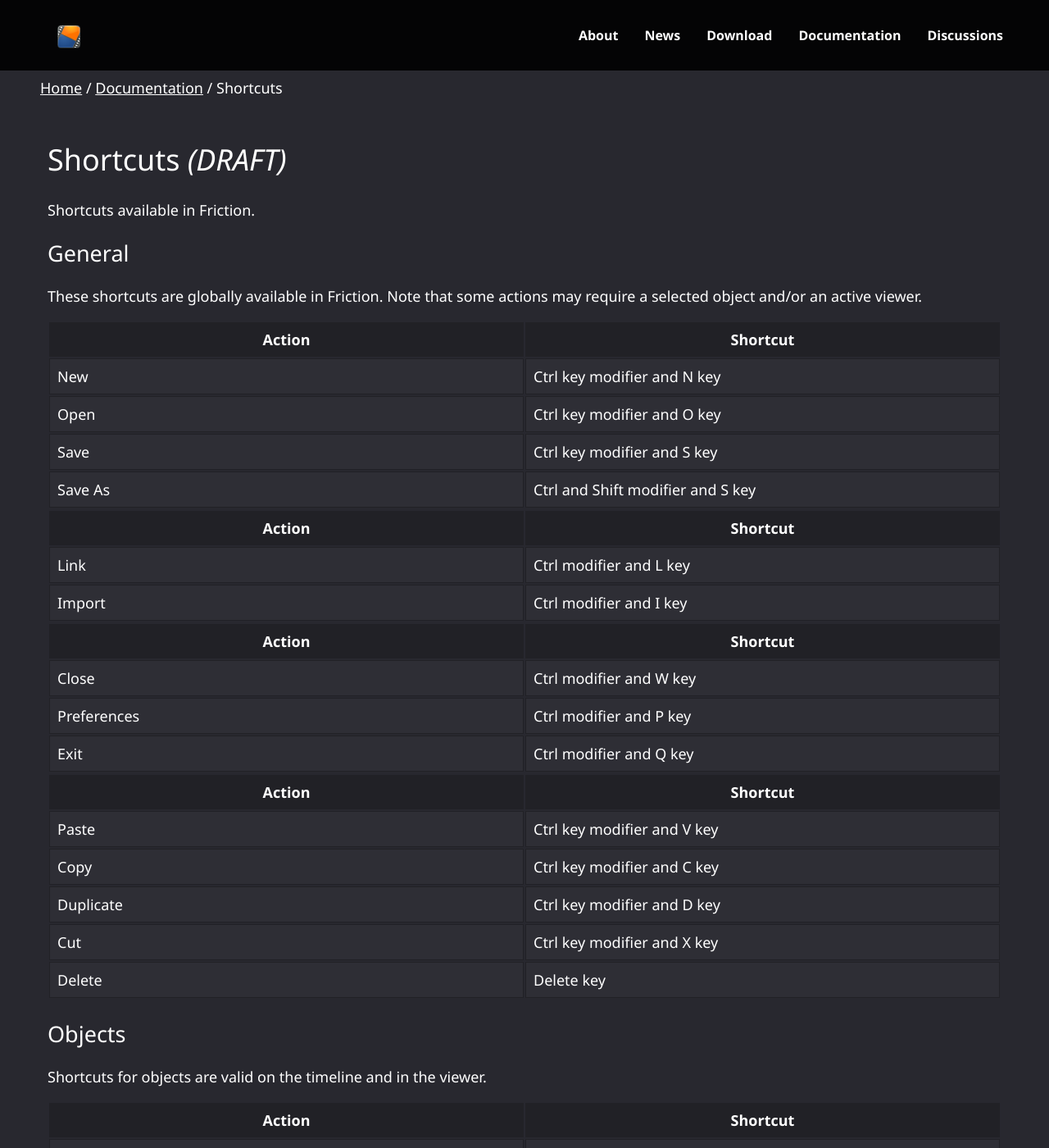
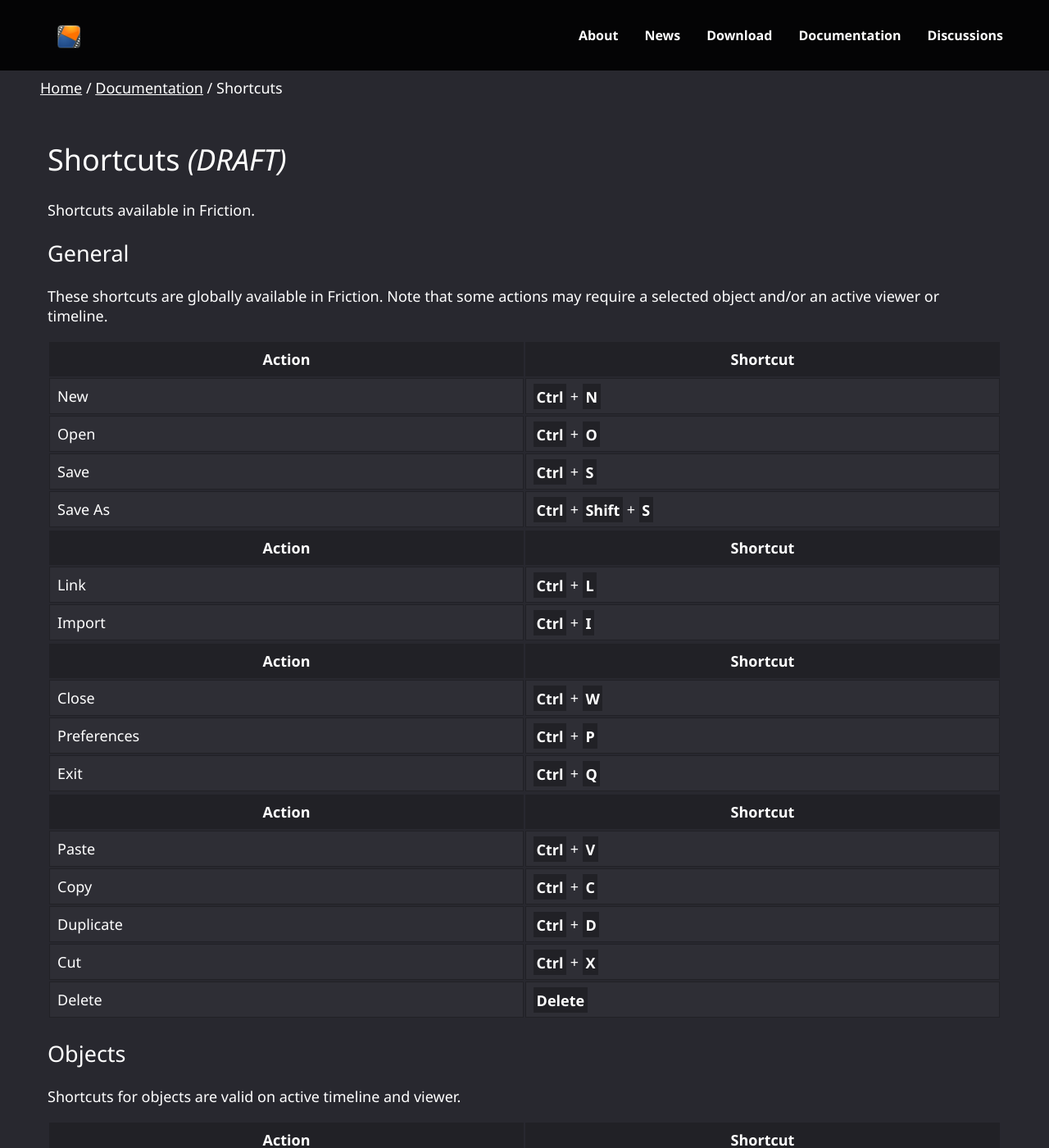
Before and after one commit to friction2d/friction2d.github.io, a Jekyll site: the page built from documentation/shortcuts.md, in a window 1280 px wide and 1400 px high. Shown: the whole window at 82% size. Built offline with Jekyll 4.4.1, drawn with Linux system fonts in a browser that asks for light colours; some of the changed text lies outside the part shown.

Commit message:
Update shortcuts.md

```diff
--- a/documentation/shortcuts.md
+++ b/documentation/shortcuts.md
@@ -9,88 +9,100 @@ Shortcuts available in Friction.
 
 ## General
 
-These shortcuts are globally available in Friction. Note that some actions may require a selected object and/or an active viewer.
+These shortcuts are globally available in Friction. Note that some actions may require a selected object and/or an active viewer or timeline.
 
 | Action | Shortcut |
 | ------ | -------- |
-| New | Ctrl key modifier and N key
-| Open | Ctrl key modifier and O key
-| Save | Ctrl key modifier and S key
-| Save As | Ctrl and Shift modifier and S key
+| New | `Ctrl` + `N`
+| Open | `Ctrl` + `O`
+| Save | `Ctrl` + `S`
+| Save As | `Ctrl` + `Shift` + `S`
 
 | Action | Shortcut |
 | ------ | -------- |
-| Link | Ctrl modifier and L key
-| Import | Ctrl modifier and I key
+| Link | `Ctrl` + `L`
+| Import | `Ctrl` + `I`
 
 | Action | Shortcut |
 | ------ | -------- |
-| Close | Ctrl modifier and W key
-| Preferences | Ctrl modifier and P key
-| Exit | Ctrl modifier and Q key
+| Close | `Ctrl` + `W`
+| Preferences | `Ctrl` + `P`
+| Exit | `Ctrl` + `Q`
 
 | Action | Shortcut |
 | ------ | -------- |
-| Paste | Ctrl key modifier and V key
-| Copy | Ctrl key modifier and C key
-| Duplicate | Ctrl key modifier and D key
-| Cut | Ctrl key modifier and X key
-| Delete | Delete key
+| Paste | `Ctrl` + `V`
+| Copy | `Ctrl` + `C`
+| Duplicate | `Ctrl` + `D`
+| Cut | `Ctrl` + `X`
+| Delete | `Delete`
 
 ## Objects
 
-Shortcuts for objects are valid on the timeline and in the viewer.
+Shortcuts for objects are valid on active timeline and viewer.
 
 | Action | Shortcut |
 | ------ | -------- |
-| Move Object Up | PageUp key
-| Move Object Down | PageDown key
-| Move Object Top | Home key
-| Move Object Bottom | End key
+| Move Object Up | `PageUp`
+| Move Object Down | `PageDown`
+| Move Object Top | `Home`
+| Move Object Bottom | `End`
 
 | Action | Shortcut |
 | ------ | -------- |
-| Group | Ctrl key modifier and G key
-| UnGroup | Ctrl + Shft key modifier and G key
+| Group | `Ctrl` + `G`
+| UnGroup | `Ctrl` + `Shft` + `G`
 
 | Action | Shortcut |
 | ------ | -------- |
-| Select All | A key
-| DeSelect All | Shift key modifier and A key
-| Invert Selection | I key
+| Select All | `A`
+| DeSelect All | `Shift` + `A`
+| Invert Selection | `I`
 
 ## Timeline
 
+Shortcuts are valid on active timeline.
+
 | Action | Shortcut |
 | ------ | -------- |
-||
+| Rewind *(first frame)* | `Shift` + `Left`
+| Fast Forward *(last frame)* | `Shift` + `Right`
+| Previous Frame | `Left`
+| Next Frame | `Right`
+| Previous Keyframe | `Down`
+| Next Keyframe | `Up`
+| Play/Pause | `Space`
+| Play from first frame | `Shift` + `Space`
+| Stop | `Esc`
 
-## Viewer
+## Viewer/Canvas
+
+Shortcuts are valid on active viewer.
 
 ### Pan and Zoom
 
 | Action | Shortcut |
 | ------ | -------- |
-| Pan | Middle mouse button and move mouse/touchpad
-| | Left mouse button and move mouse/touchpad
-| | Alt key modifier and move mouse/touchpad
+| Pan | `Middle` mouse button and move mouse/touchpad
+| | `Left` mouse button and move mouse/touchpad
+| | `Alt` + move mouse/touchpad
 
 | Action | Shortcut |
 | ------ | -------- |
-| Zoom +/- | Mouse wheel up/down
-| | Touchpad scroll up/down
-| | Ctrl key modifier and +/- key
-| | Keypad +/-
-| Zoom Fit | Ctrl key modifier and 0 key
-| | Keypad 0
-| Reset Zoom | Ctrl key modifier and 1 key
+| Zoom +/- | `Wheel`  up/down
+| | `Scroll` up/down
+| | `Ctrl` + `+`/`-`
+| | `Numpad` `+`/`-`
+| Zoom Fit | `Ctrl` + `0`
+| | `Numpad`  `0`
+| Reset Zoom | `Ctrl` + `1`
 
 ### Transform
 
 | Action | Shortcut |
 | ------ | -------- |
-| Reset Translation | Alt key modifier and G key
-| Reset Scale | Alt key modifier and S key
-| Reset Rotation | Alt key modifier and R key
-| Rotate | R key and move mouse/touchpad
-| Scale | S key and move mouse/touchpad
+| Reset Translation | `Alt` + `G`
+| Reset Scale | `Alt` + `S`
+| Reset Rotation | `Alt` + `R`
+| Rotate | `R` and move mouse/touchpad
+| Scale | `S` and move mouse/touchpad
```
